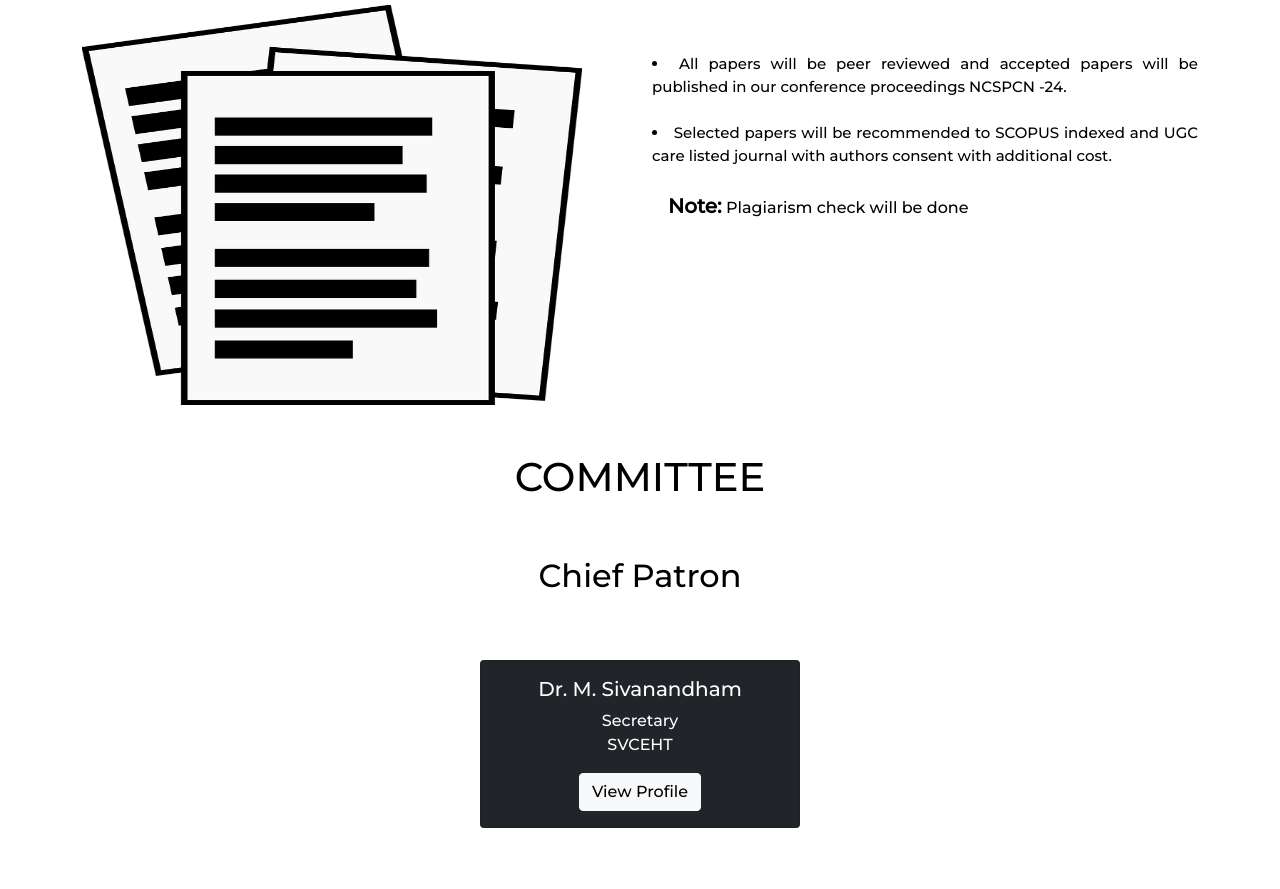
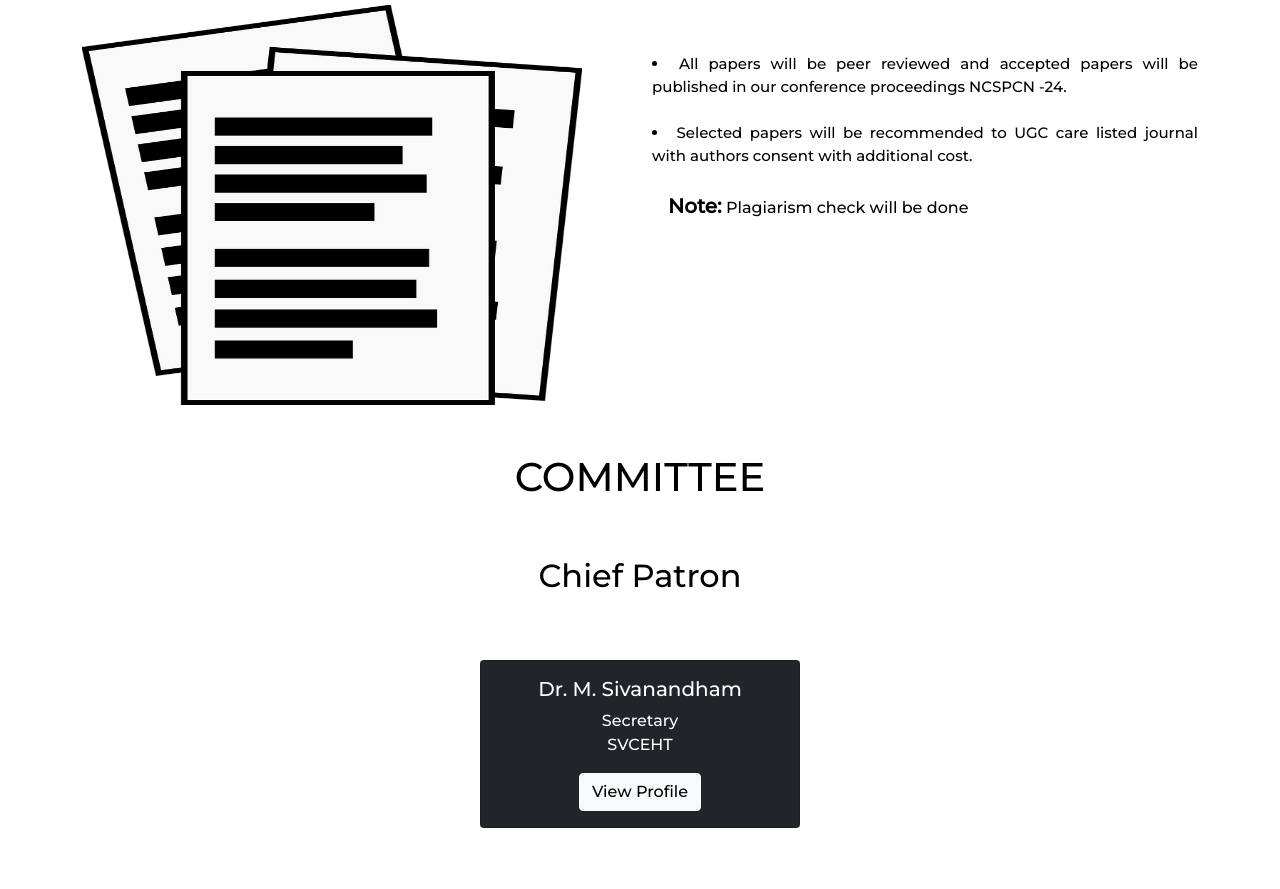
Before and after one commit to akeelahamed24/NCSPCN, a plain HTML site: page index.html in a window 1280 px wide. Shown: the part 5660-6549 px from the top of the page. Drawn offline with nearby package versions, Linux system fonts and the light colour scheme.

Commit message:
Update index.html

```diff
--- a/index.html
+++ b/index.html
@@ -377,7 +377,7 @@
                 <li id="n">All papers will be peer reviewed and accepted papers will be published in our conference proceedings
                   NCSPCN -24.</li>
                 <br>
-                <li id="n">Selected papers will be recommended to SCOPUS indexed and UGC care listed journal with authors consent
+                <li id="n">Selected papers will be recommended to UGC care listed journal with authors consent
                 with additional cost.
               </li>
               <br>
```
